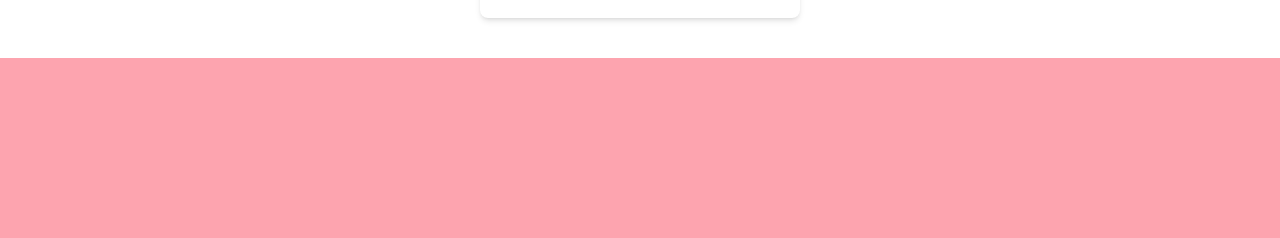
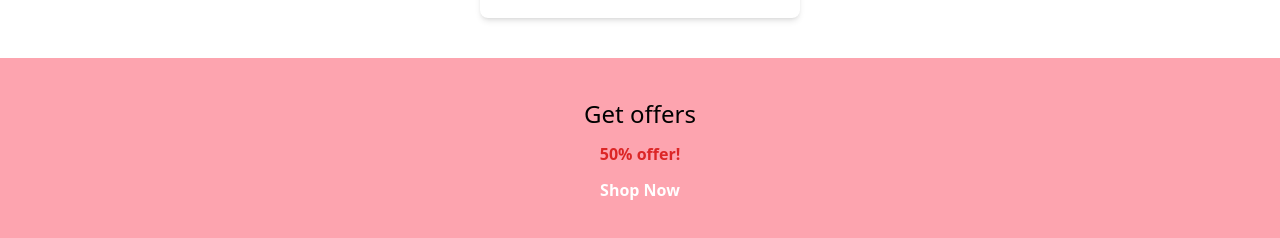
Before and after one commit to Nawinkishore/ecom.web, a Nuxt app: page / in a window 1280 px wide. Shown: the part 5242-5480 px from the top of the page. Built offline with nearby package versions, Linux system fonts and the light colour scheme.

Commit message:
feat:added offer section,product section

```diff
--- a/pages/index.vue
+++ b/pages/index.vue
@@ -174,8 +174,13 @@
               <!-- New products -->
 <!-- swiper /offer -->
             <section>
-              <div class="h-[200px] w-full bg-rose-300">
+              <div class="h-[200px] w-full bg-rose-300 p-10">
+                <div class="flex flex-col justify-center items-center">
+                  <h1 class="text-2xl font-medium">Get offers</h1>
+                  <p class="mt-3 font-bold text-red-600">50% offer!</p>
+                  <p class="mt-3 font-bold text-white">Shop Now</p>
 
+                </div>
               </div>
             </section>
 <!-- swiper /offer -->
```
